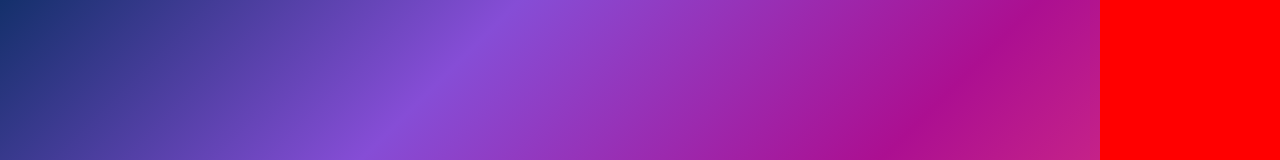
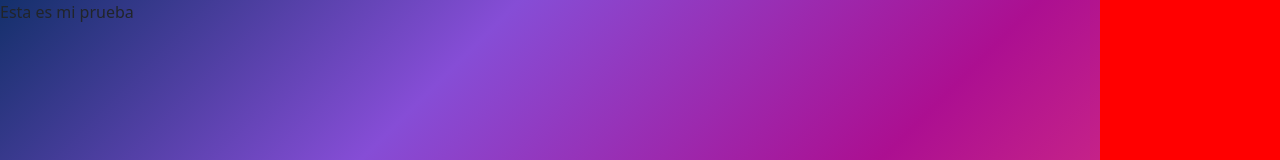
Before and after one commit to frusgasmic/PruebaPullRequest, a plain HTML site: page index.html in a window 1280 px wide. Shown: the top 160 px of the page. Drawn offline with nearby package versions, Linux system fonts and the light colour scheme.

Commit message:
developerchange

```diff
--- a/index.html
+++ b/index.html
@@ -88,6 +88,7 @@
 
 <body>
     <div id="app" class="app"></div>
+    Esta es mi prueba
     <script type="text/javascript">
         (function(window, document) {
 
```
